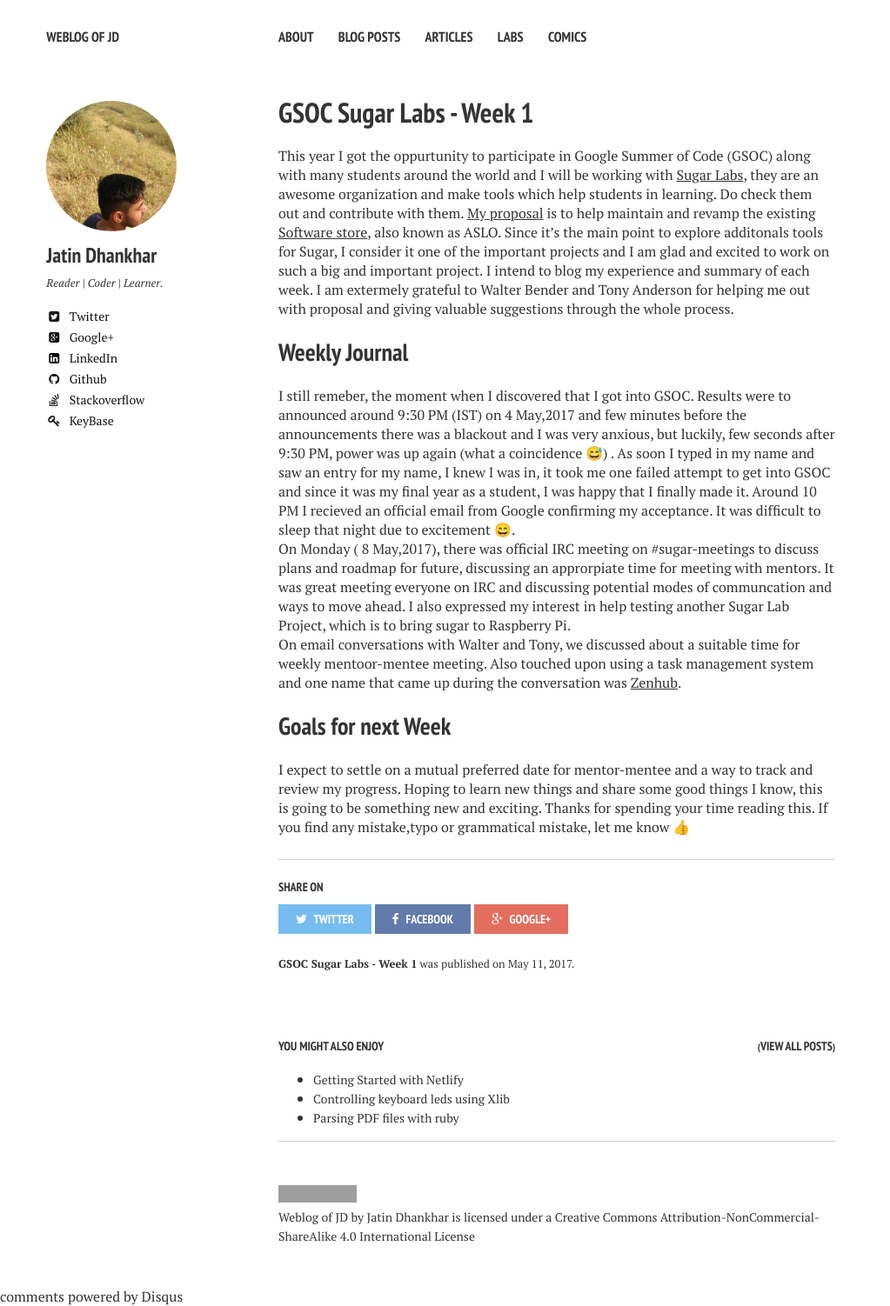
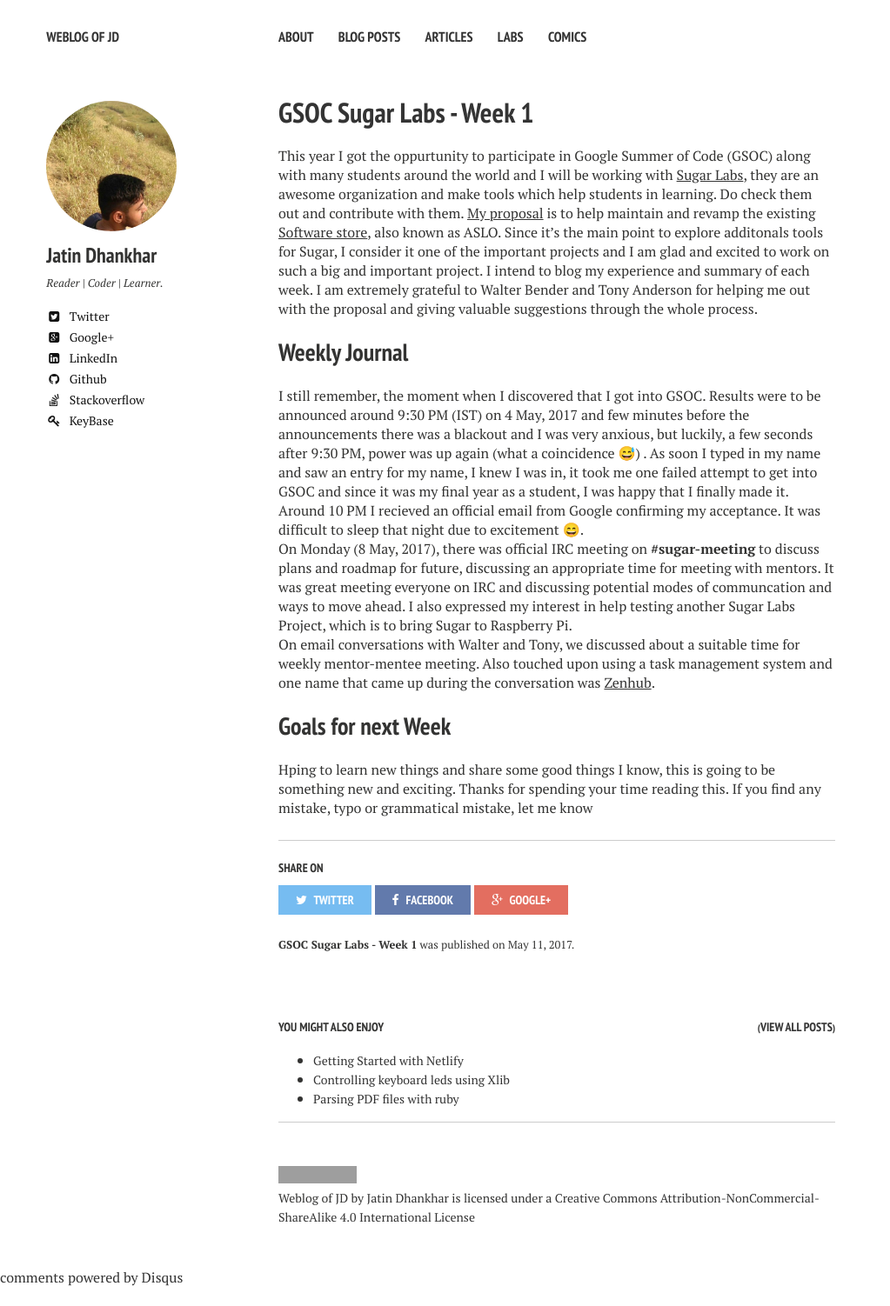
Before and after one commit to jatindhankhar/jatindhankhar.github.io, a Jekyll site: the page built from _posts/blog/2017-05-11-gsoc-sugar-labs-week-1.md, in a window 1280 px wide. Shown: the whole page at 87% size, without its empty margins (0-1023 px from the left). Built offline with Jekyll 4.4.1, drawn with Linux system fonts in a browser that asks for light colours; nearby versions of some CDN libraries; emoji names are drawn with the system emoji font; comment, search, counter and statistics services are not loaded; after the commit the page ends 1480 px from its top, so only the background shows below that; grey boxes are pictures that could not be loaded.

Commit message:
Fix typos

```diff
--- a/_posts/blog/2017-05-11-gsoc-sugar-labs-week-1.md
+++ b/_posts/blog/2017-05-11-gsoc-sugar-labs-week-1.md
@@ -12,15 +12,15 @@
 ---
 
 This year I got the oppurtunity to participate in Google Summer of Code (GSOC) along with many students around the world and I will be working with [Sugar Labs](https://www.sugarlabs.org/), they are an awesome organization and make tools which help students in learning. Do check them out and contribute with them. [My proposal](https://summerofcode.withgoogle.com/projects/#4987332267606016) is to  help maintain and revamp the existing  [Software store](https://activities.sugarlabs.org/en-US/sugar/), also known as ASLO. Since it's the main point to explore additonals tools for Sugar, I consider it one of the important projects and I am glad and excited to work on such a big and important project.
-I intend to blog my experience and summary of each week. I am extermely grateful to Walter Bender and Tony Anderson for helping me out with proposal and giving valuable suggestions through the whole process.
+I intend to blog my experience and summary of each week. I am extremely grateful to Walter Bender and Tony Anderson for helping me out with the proposal and giving valuable suggestions through the whole process.
 
 ## Weekly Journal
-I still remeber, the moment when I discovered that I got into GSOC. Results were to announced around 9:30 PM (IST) on 4 May,2017 and few minutes before the announcements there was a blackout and I was very anxious, but luckily, few seconds after 9:30 PM, power was up again (what a coincidence :sweat_smile:)  . As soon I typed in my name and saw an entry for my name, I knew I was in, it took me one failed attempt to get into GSOC and since it was my final year as a student, I was happy that I finally made it.  Around 10 PM I recieved an official email from Google confirming my acceptance. It was difficult to sleep that night due to excitement :smile:.
-On Monday ( 8 May,2017), there was official IRC meeting on #sugar-meetings to discuss plans and roadmap for future, discussing an approrpiate time for meeting with mentors. It was great meeting everyone on IRC and discussing potential modes of communcation and ways to move ahead. I also expressed my interest in help testing another Sugar Lab Project, which is to bring sugar to Raspberry Pi.
-On email conversations with Walter and Tony, we discussed about a suitable time for weekly mentoor-mentee meeting. Also touched upon using a task management system and one name that came up during the conversation was [Zenhub](https://www.zenhub.com).
+I still remember, the moment when I discovered that I got into GSOC. Results were to be announced around 9:30 PM (IST) on 4 May, 2017 and few minutes before the announcements there was a blackout and I was very anxious, but luckily, a few seconds after 9:30 PM, power was up again (what a coincidence  :sweat_smile:) . As soon I typed in my name and saw an entry for my name, I knew I was in, it took me one failed attempt to get into GSOC and since it was my final year as a student, I was happy that I finally made it. Around 10 PM I recieved an official email from Google confirming my acceptance. It was difficult to sleep that night due to excitement :smile:. <br>
+On Monday (8 May, 2017), there was official IRC meeting on **#sugar-meeting** to discuss plans and roadmap for future, discussing an appropriate time for meeting with mentors. It was great meeting everyone on IRC and discussing potential modes of communcation and ways to move ahead. I also expressed my interest in help testing another Sugar Labs Project, which is to bring Sugar to Raspberry Pi. <br>
+On email conversations with Walter and Tony, we discussed about a suitable time for weekly mentor-mentee meeting. Also touched upon using a task management system and one name that came up during the conversation was [Zenhub](https://www.zenhub.com).
+
 
 
 ## Goals for next Week
 
-I expect to settle on a mutual preferred date for mentor-mentee and a way to track and review my progress.
-Hoping to learn new things and share some good things I know, this is going to be something new and exciting. Thanks for spending your time  reading this. If you find any mistake,typo or grammatical mistake, let me know :thumbsup:
+Hping to learn new things and share some good things I know, this is going to be something new and exciting. Thanks for spending your time reading this. If you find any mistake, typo or grammatical mistake, let me know
```
